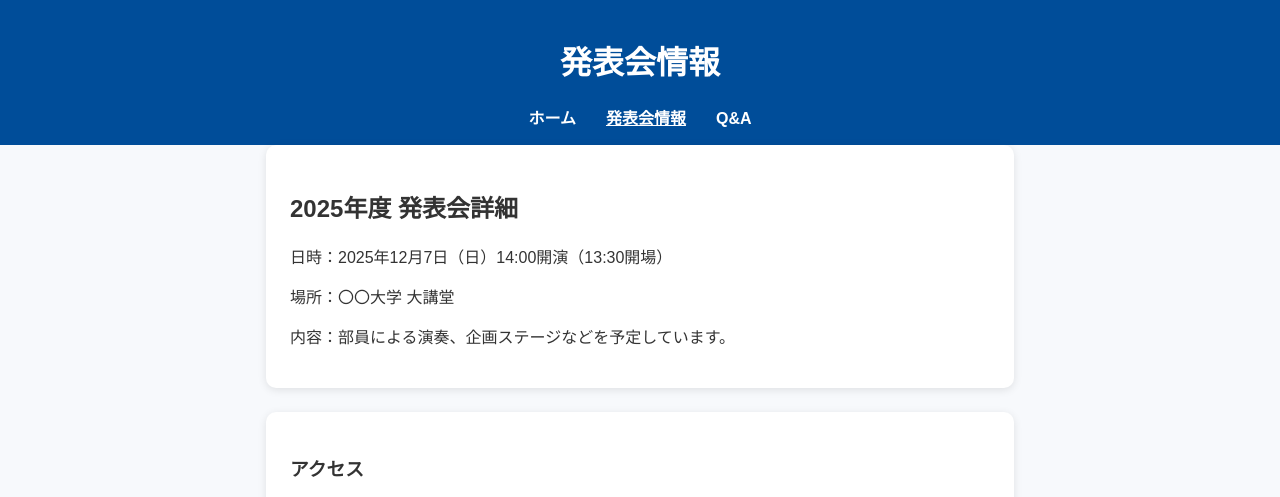
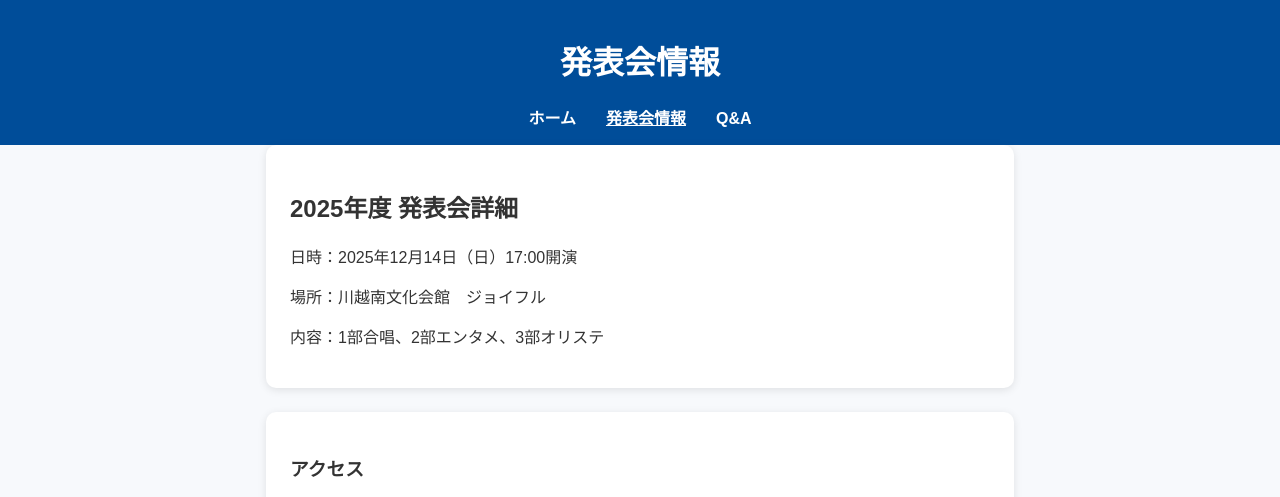
Before and after one commit to roshirif/57th_homepage, a plain HTML site: page event.html in a window 1280 px wide. Shown: the top 497 px of the page. Drawn offline with Linux system fonts and the light colour scheme.

Commit message:
Modify event details in event.html
Updated event details and changed the performance date.

```diff
--- a/event.html
+++ b/event.html
@@ -1,5 +1,3 @@
-
-
 <!DOCTYPE html>
 <html lang="ja">
 <head>
@@ -21,9 +19,9 @@
   <main>
     <section>
       <h2>2025年度 発表会詳細</h2>
-      <p>日時：2025年12月7日（日）14:00開演（13:30開場）</p>
-      <p>場所：〇〇大学 大講堂</p>
-      <p>内容：部員による演奏、企画ステージなどを予定しています。</p>
+      <p>日時：2025年12月14日（日）17:00開演</p>
+      <p>場所：川越南文化会館　ジョイフル</p>
+      <p>内容：1部合唱、2部エンタメ、3部オリステ</p>
     </section>
 
     <section>
```
